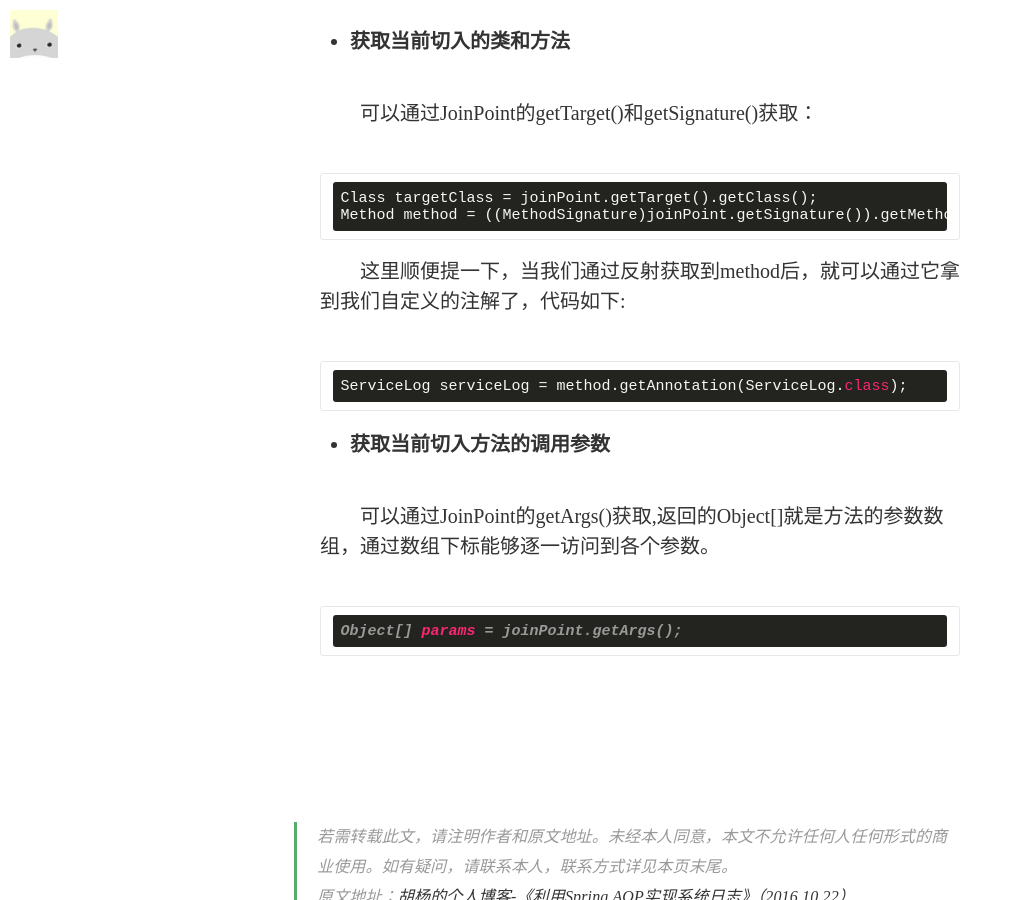
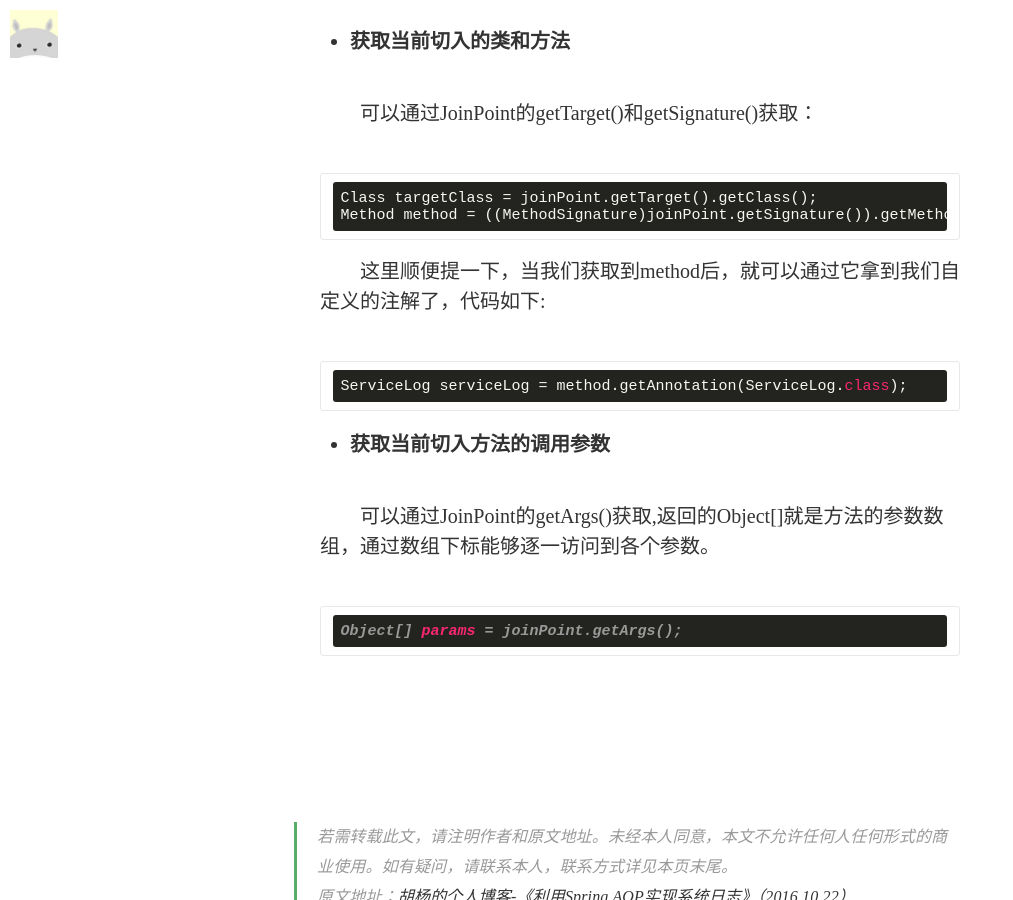
Before and after one commit to ihuyang/myblog, a Jekyll site: the page built from _posts/2016-10-22-Using Spring AOP to achieve the system log.md, in a window 1280 px wide and 900 px high, scrolled down 8567 px. Shown: the whole window, without its empty margins (0-1013 px from the left). Built offline with Jekyll 4.4.1, drawn with Linux system fonts in a browser that asks for light colours; nearby versions of some CDN libraries; some web fonts are replaced; comment, search, counter and statistics services are not loaded.

Commit message:
interface modified

```diff
--- a/_posts/2016-10-22-Using Spring AOP to achieve the system log.md
+++ b/_posts/2016-10-22-Using Spring AOP to achieve the system log.md
@@ -211,7 +211,7 @@ image2: /assets/article_images/2016-10-22/title_img.jpg
 	Class targetClass = joinPoint.getTarget().getClass();
 	Method method = ((MethodSignature)joinPoint.getSignature()).getMethod();
 
-　　这里顺便提一下，当我们通过反射获取到method后，就可以通过它拿到我们自定义的注解了，代码如下:
+　　这里顺便提一下，当我们获取到method后，就可以通过它拿到我们自定义的注解了，代码如下:
 
 	ServiceLog serviceLog = method.getAnnotation(ServiceLog.class);
 
```
